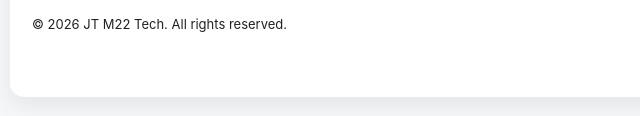
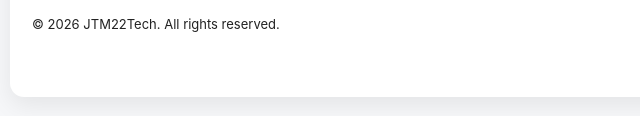
Before and after one commit to jtmrebels/app-support, a plain HTML site: page index.html in a window 1280 px wide. Shown: the part 1564-1680 px from the top of the page, 170-810 px from the left. Drawn offline with Linux system fonts and the light colour scheme.

Commit message:
Update index.html

```diff
--- a/index.html
+++ b/index.html
@@ -95,7 +95,7 @@
       </div>
 
       <footer>
-        <p>© <span id="y"></span> JT M22 Tech. All rights reserved.</p>
+        <p>© <span id="y"></span> JTM22Tech. All rights reserved.</p>
       </footer>
     </div>
   </main>
```
